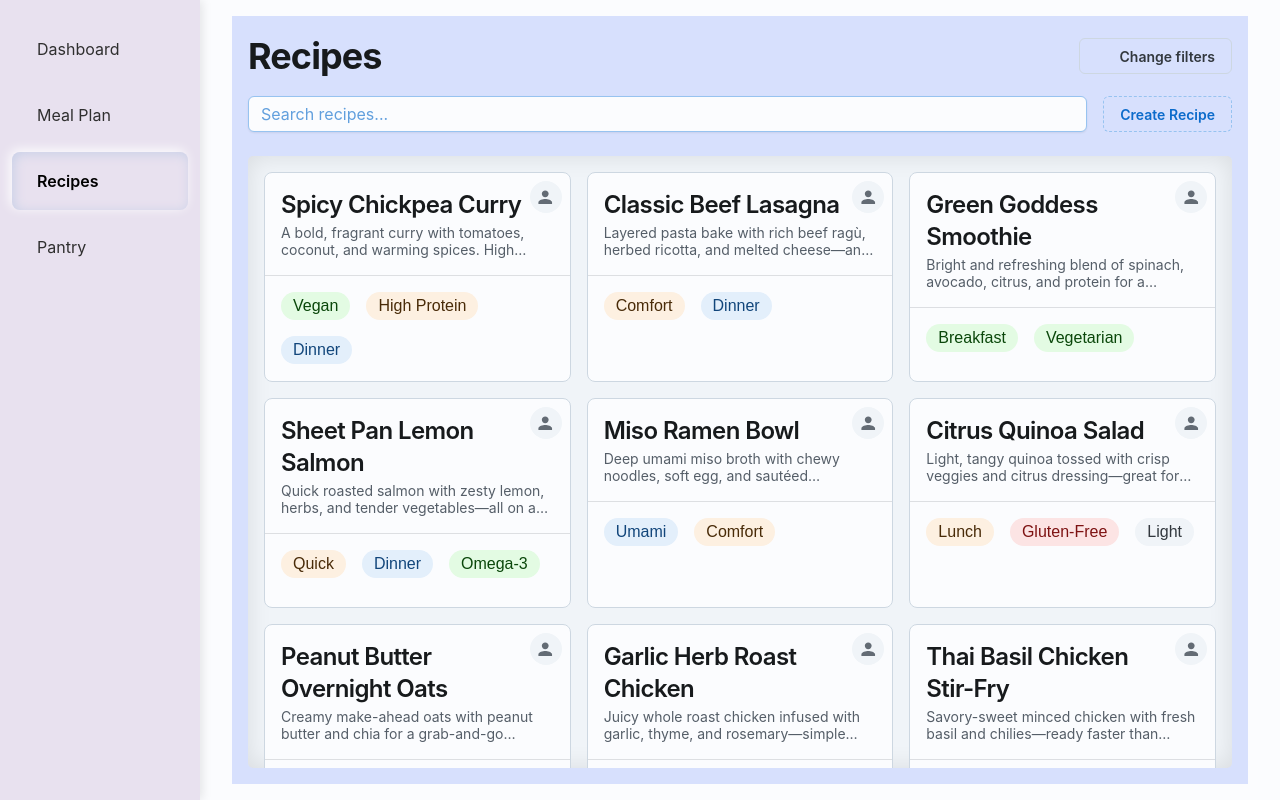
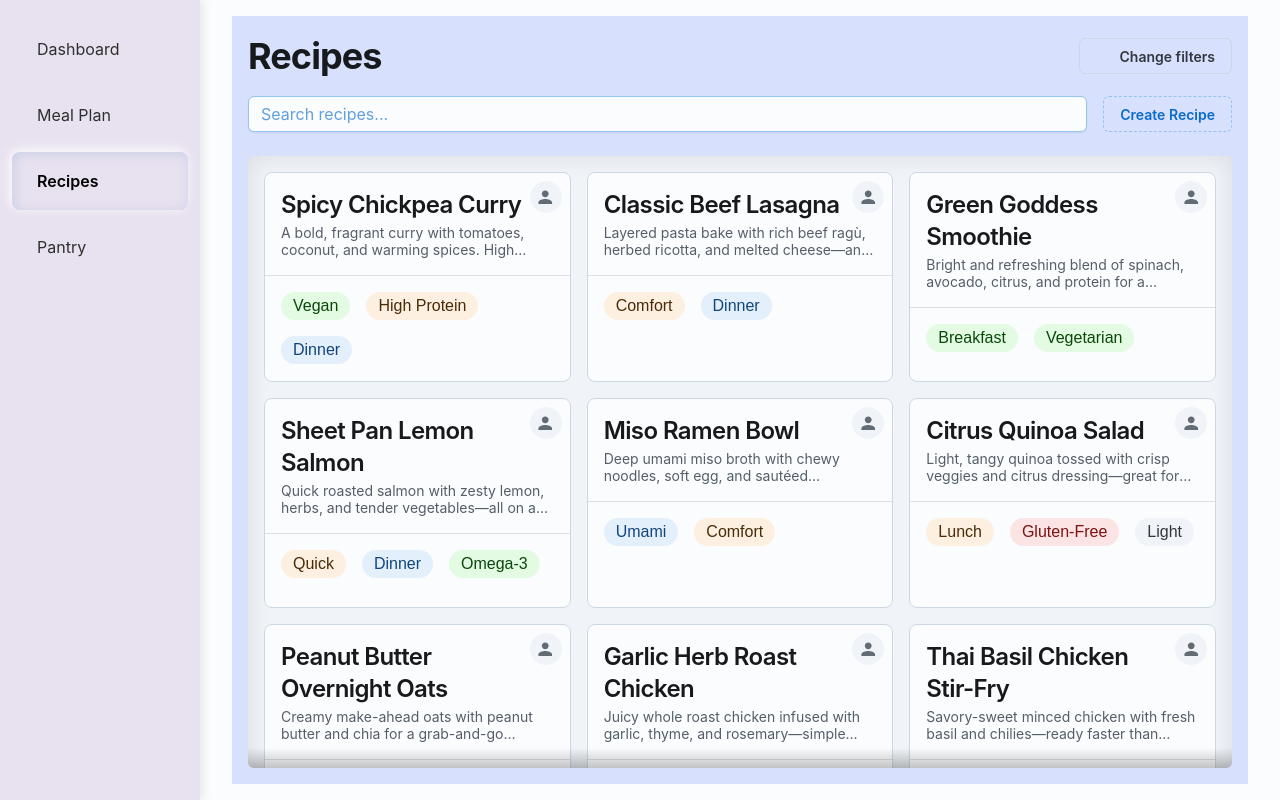
Before and after one commit to jangers1/meal-planning, a React (Vite) app: page /recipes in a window 1280 px wide. Built offline with nearby package versions, Linux system fonts and the light colour scheme; some icons are missing; a web font is replaced by a local one.

Commit message:
Added Scroll Shadows to make the overflowing recipes look a bit cleaner

```diff
--- a/src/pages/RecipeBank.tsx
+++ b/src/pages/RecipeBank.tsx
@@ -1,6 +1,6 @@
 import {Box, Button, Divider, IconButton, Input, Select, Sheet, Typography} from "@mui/joy";
 import Stack from "@mui/joy/Stack";
-import {useMemo, useState} from 'react';
+import {useEffect, useMemo, useRef, useState} from 'react';
 import TuneIcon from '@mui/icons-material/TuneRounded';
 import CloseRounded from '@mui/icons-material/CloseRounded';
 import RecipeCard from "../components/recipes/RecipeCard.tsx";
@@ -18,6 +18,10 @@ function RecipeBank() {
     const [sidePanelOpen, setSidePanelOpen] = useState(false);
     const [searchString, setSearchString] = useState('');
     const drawerWidth = '20%'; // Width of the side panel
+    const [showTopShadow, setShowTopShadow] = useState(false);
+    const [showBottomShadow, setShowBottomShadow] = useState(false);
+    const scrollRef = useRef<HTMLDivElement | null>(null);
+    const rafIdRef = useRef<number | null>(null);
 
     // --- Sample recipe data (placeholder until hooked to backend/store) ---
     const sampleRecipes: RecipeSummary[] = useMemo(() => ([
@@ -228,6 +232,54 @@ function RecipeBank() {
         );
     }, [searchString, sampleRecipes]);
 
+    const updateShadows = () => {
+        const el = scrollRef.current;
+        if (!el) return;
+        const {scrollTop, scrollHeight, clientHeight} = el;
+        const top = scrollTop > 0;
+        const bottom = scrollTop + clientHeight < scrollHeight - 1;
+        setShowTopShadow(prev => prev !== top ? top : prev);
+        setShowBottomShadow(prev => prev !== bottom ? bottom : prev);
+    };
+
+    const scheduleShadowUpdate = () => {
+        if (rafIdRef.current != null) return; // already scheduled
+        rafIdRef.current = requestAnimationFrame(() => {
+            rafIdRef.current = null;
+            updateShadows();
+        });
+    };
+
+    // Recalculate shadows on window resize (layout changes)
+    useEffect(() => {
+        const handleResize = () => updateShadows();
+        window.addEventListener('resize', handleResize);
+        // Slight defer to allow layout to settle
+        const id = requestAnimationFrame(updateShadows);
+        return () => {
+            window.removeEventListener('resize', handleResize);
+            cancelAnimationFrame(id);
+        };
+    }, []);
+
+    const handleScroll = () => scheduleShadowUpdate();
+
+    // Compute accessibility status message
+    const scrollStatusMessage = useMemo(() => {
+        if (showTopShadow && showBottomShadow) return 'More content above and below';
+        if (showTopShadow) return 'More content above';
+        if (showBottomShadow) return 'More content below';
+        return 'Start or end of list';
+    }, [showTopShadow, showBottomShadow]);
+
+    useEffect(() => {
+        return () => {
+            if (rafIdRef.current != null) {
+                cancelAnimationFrame(rafIdRef.current);
+            }
+        };
+    }, []);
+
     return (
         <>
             <Box
@@ -307,21 +359,54 @@ function RecipeBank() {
                             Create Recipe
                         </Button>
                     </Box>
+
+                    {/* Scrollable Recipe Grid */}
                     <Box
                         sx={{
                             flex: 1,
                             borderRadius: 5,
                             backgroundColor: 'var(--joy-palette-neutral-softBg)',
+                            mt: 1,
+                            position: 'relative',
+                            boxShadow: 'inset 0 0 24px rgba(0, 0, 0, 0.1)',
+                            overflow: 'hidden'
+                        }}
+                        role="region"
+                        aria-label="Recipe results"
+                    >
+                        <Box
+                            ref={scrollRef}
+                            onScroll={handleScroll}
+                            sx={{
+                                position: 'absolute',
+                                inset: 0,
                                 p: 2,
-                            mt: 1,
-                            boxShadow: 'inset 0 0 24px rgba(0, 0, 0, 0.1)',
+                                overflowY: 'auto',
                                 display: 'grid',
                                 gridTemplateColumns: 'repeat(auto-fill, minmax(300px, 1fr))',
                                 gridAutoRows: '210px',
                                 gap: 2,
-                            overflowY: 'auto',
+                                borderRadius: 5
                             }}
                         >
+                            {/* Live region for screen readers announcing scrollable status */}
+                            <Box
+                                aria-live="polite"
+                                aria-atomic="true"
+                                sx={{
+                                    position: 'absolute',
+                                    width: 1,
+                                    height: 1,
+                                    margin: -1,
+                                    padding: 0,
+                                    border: 0,
+                                    overflow: 'hidden',
+                                    clip: 'rect(0 0 0 0)',
+                                    whiteSpace: 'nowrap'
+                                }}
+                            >
+                                {scrollStatusMessage}
+                            </Box>
                             {filteredRecipes.map(r => (
                                 <RecipeCard key={r.id} name={r.name} tags={r.tags} link={r.link}
                                             description={r.description}/>
@@ -332,6 +417,44 @@ function RecipeBank() {
                                 </Box>
                             )}
                         </Box>
+                        {/*Top shadow (always rendered, fade via opacity)*/}
+                        <Box
+                            aria-hidden
+                            sx={{
+                                position: 'absolute',
+                                top: 0,
+                                left: 0,
+                                right: 0,
+                                height: 18,
+                                pointerEvents: 'none',
+                                background: 'linear-gradient(to bottom, rgba(0,0,0,0.18), rgba(0,0,0,0))',
+                                borderTopLeftRadius: 5,
+                                borderTopRightRadius: 5,
+                                zIndex: 2,
+                                opacity: showTopShadow ? 1 : 0,
+                                transition: 'opacity 0.3s ease'
+                            }}
+                        />
+                        {/*Bottom shadow*/}
+                        <Box
+                            aria-hidden
+                            sx={{
+                                position: 'absolute',
+                                bottom: 0,
+                                left: 0,
+                                right: 0,
+                                height: 20,
+                                pointerEvents: 'none',
+                                background: 'linear-gradient(to top, rgba(0,0,0,0.22), rgba(0,0,0,0))',
+                                borderBottomLeftRadius: 5,
+                                borderBottomRightRadius: 5,
+                                zIndex: 2,
+                                opacity: showBottomShadow ? 1 : 0,
+                                transition: 'opacity 0.3s ease'
+                            }}
+                        />
+                    </Box>
+                    {/* End Scrollable Recipe Grid */}
                 </Stack>
 
                 {/*Side Panel for Filters*/}
```
Lines whose indentation alone changed are shown as unchanged.
